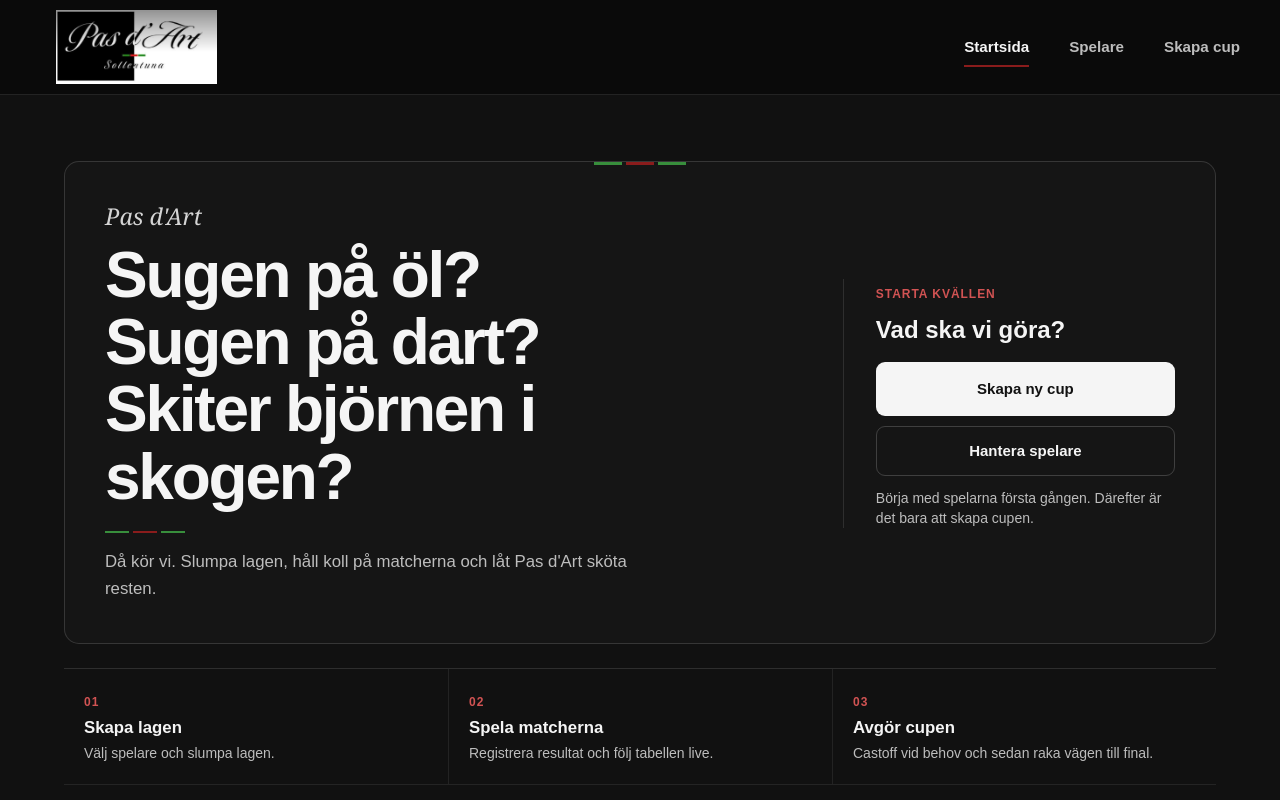
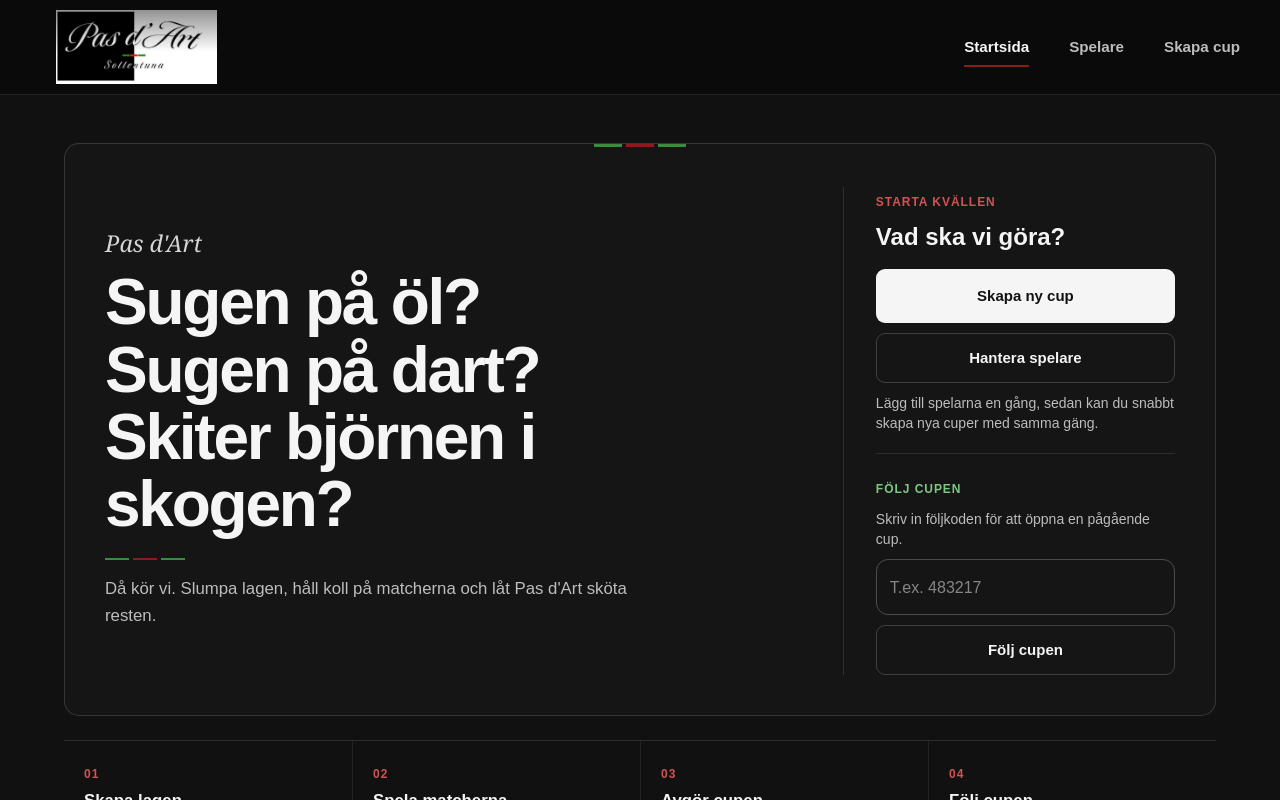
Before and after one commit to HanssonLucas/Pasdart, a Next.js app: page / in a window 1280 px wide. Shown: the top 800 px of the page. Built offline with nearby package versions, Linux system fonts and the light colour scheme; what @mui/material-nextjs would draw is missing.

Commit message:
Add follow tournament flow to homepage

```diff
--- a/src/app/api/tournaments/route.ts
+++ b/src/app/api/tournaments/route.ts
@@ -40,7 +40,9 @@ export async function POST(request: Request) {
 
   const publicId = crypto.randomUUID();
   const adminToken = crypto.randomUUID();
-  const viewerCode = crypto.randomUUID().slice(0, 6).toUpperCase();
+  const viewerCode = String(
+    crypto.getRandomValues(new Uint32Array(1))[0] % 1_000_000,
+  ).padStart(6, "0");
 
   const [newTournament] = await db
     .insert(tournaments)
--- a/src/app/page.tsx
+++ b/src/app/page.tsx
@@ -1,4 +1,7 @@
 "use client";
+
+import { useState } from "react";
+import { useRouter } from "next/navigation";
 
 import {
   Box,
@@ -6,17 +9,69 @@ import {
   Container,
   Paper,
   Stack,
+  TextField,
   Typography,
 } from "@mui/material";
 
+import PasdartInlineError from "@/components/PasdartInlineError";
+
 export default function Home() {
+  const router = useRouter();
+
+  const [viewerCode, setViewerCode] = useState("");
+  const [viewerError, setViewerError] = useState("");
+  const [joiningViewer, setJoiningViewer] = useState(false);
+
+  async function handleFollowTournament() {
+    const normalizedCode = viewerCode.trim().toUpperCase();
+
+    if (!normalizedCode) {
+      setViewerError("Ange en följkod.");
+      return;
+    }
+
+    setViewerError("");
+    setJoiningViewer(true);
+
+    try {
+      const response = await fetch("/api/tournaments/viewer", {
+        method: "POST",
+        headers: {
+          "Content-Type": "application/json",
+        },
+        body: JSON.stringify({
+          viewerCode: normalizedCode,
+        }),
+      });
+
+      const result = (await response.json()) as {
+        publicId?: string;
+        error?: string;
+      };
+
+      if (!response.ok || !result.publicId) {
+        setViewerError(result.error ?? "Kunde inte hitta cupen.");
+        return;
+      }
+
+      router.push(`/tournaments/${result.publicId}/schedule`);
+    } catch {
+      setViewerError("Kunde inte hitta cupen.");
+    } finally {
+      setJoiningViewer(false);
+    }
+  }
+
   return (
     <Container maxWidth="lg">
       <Box
         sx={{
           minHeight: "100vh",
+
           display: "flex",
+
           alignItems: "center",
+
           py: { xs: 4, md: 6 },
         }}
       >
@@ -25,38 +80,53 @@ export default function Home() {
             elevation={0}
             sx={{
               overflow: "hidden",
+
               border: "1px solid rgba(255,255,255,0.14)",
+
               borderRadius: 1.25,
+
               backgroundColor: "rgba(255,255,255,0.018)",
             }}
           >
             <Box
               sx={{
                 height: 3,
+
                 display: "flex",
+
                 justifyContent: "center",
+
                 alignItems: "center",
+
                 gap: 0.5,
               }}
             >
               <Box
                 sx={{
                   width: 28,
+
                   height: 3,
+
                   backgroundColor: "success.dark",
                 }}
               />
+
               <Box
                 sx={{
                   width: 28,
+
                   height: 3,
+
                   backgroundColor: "error.dark",
                 }}
               />
+
               <Box
                 sx={{
                   width: 28,
+
                   height: 3,
+
                   backgroundColor: "success.dark",
                 }}
               />
@@ -70,11 +140,15 @@ export default function Home() {
               <Box
                 sx={{
                   display: "grid",
+
                   gridTemplateColumns: {
                     xs: "1fr",
+
                     md: "minmax(0, 1.35fr) minmax(280px, 0.65fr)",
                   },
+
                   gap: { xs: 4, md: 6 },
+
                   alignItems: "center",
                 }}
               >
@@ -82,9 +156,13 @@ export default function Home() {
                   <Typography
                     sx={{
                       fontFamily: 'Georgia, "Times New Roman", serif',
+
                       fontStyle: "italic",
+
                       fontSize: { xs: "1.25rem", sm: "1.45rem" },
+
                       color: "rgba(255,255,255,0.82)",
+
                       lineHeight: 1,
                     }}
                   >
@@ -95,13 +173,19 @@ export default function Home() {
                     component="h1"
                     sx={{
                       mt: 1.75,
+
                       fontWeight: 800,
+
                       letterSpacing: "-0.035em",
+
                       fontSize: {
                         xs: "2.5rem",
+
                         sm: "3.4rem",
+
                         md: "4rem",
                       },
+
                       lineHeight: 1.05,
                     }}
                   >
@@ -115,29 +199,40 @@ export default function Home() {
                   <Box
                     sx={{
                       display: "flex",
+
                       alignItems: "center",
+
                       gap: 0.5,
+
                       mt: 2.5,
                     }}
                   >
                     <Box
                       sx={{
                         width: 24,
+
                         height: 2,
+
                         backgroundColor: "success.dark",
                       }}
                     />
+
                     <Box
                       sx={{
                         width: 24,
+
                         height: 2,
+
                         backgroundColor: "error.dark",
                       }}
                     />
+
                     <Box
                       sx={{
                         width: 24,
+
                         height: 2,
+
                         backgroundColor: "success.dark",
                       }}
                     />
@@ -146,9 +241,13 @@ export default function Home() {
                   <Typography
                     sx={{
                       color: "text.secondary",
+
                       mt: 2,
+
                       maxWidth: 560,
+
                       fontSize: { xs: "1rem", sm: "1.05rem" },
+
                       lineHeight: 1.6,
                     }}
                   >
@@ -160,8 +259,10 @@ export default function Home() {
                 <Box
                   sx={{
                     pl: { md: 4 },
+
                     borderLeft: {
                       xs: "none",
+
                       md: "1px solid rgba(255,255,255,0.11)",
                     },
                   }}
@@ -170,7 +271,9 @@ export default function Home() {
                     variant="overline"
                     sx={{
                       color: "error.light",
+
                       fontWeight: 800,
+
                       letterSpacing: "0.08em",
                     }}
                   >
@@ -181,7 +284,9 @@ export default function Home() {
                     variant="h5"
                     sx={{
                       mt: 0.3,
+
                       mb: 2,
+
                       fontWeight: 800,
                     }}
                   >
@@ -196,8 +301,11 @@ export default function Home() {
                       fullWidth
                       sx={{
                         minHeight: 54,
+
                         borderRadius: 0.75,
+
                         boxShadow: "none",
+
                         fontWeight: 800,
                       }}
                     >
@@ -211,25 +319,106 @@ export default function Home() {
                       fullWidth
                       sx={{
                         minHeight: 50,
+
                         borderRadius: 0.75,
+
                         borderColor: "rgba(255,255,255,0.18)",
+
                         color: "text.primary",
                       }}
                     >
                       Hantera spelare
                     </Button>
+                    <Typography
+                      variant="body2"
+                      sx={{
+                        color: "text.secondary",
+
+                        mt: 1.5,
+                      }}
+                    >
+                      Lägg till spelarna en gång, sedan kan du snabbt skapa nya
+                      cuper med samma gäng.
+                    </Typography>
                   </Stack>
+
+                  <Box
+                    sx={{
+                      my: 2.5,
+                      borderTop: "1px solid rgba(255,255,255,0.10)",
+                    }}
+                  />
+
+                  <Typography
+                    variant="overline"
+                    sx={{
+                      color: "success.light",
+                      fontWeight: 800,
+                      letterSpacing: "0.08em",
+                    }}
+                  >
+                    FÖLJ CUPEN
+                  </Typography>
 
                   <Typography
                     variant="body2"
                     sx={{
                       color: "text.secondary",
-                      mt: 1.5,
+                      mt: 0.35,
+                      mb: 1.25,
                     }}
                   >
-                    Börja med spelarna första gången. Därefter är det bara att
-                    skapa cupen.
+                    Skriv in följkoden för att öppna en pågående cup.
                   </Typography>
+
+                  <Stack spacing={1.25}>
+                    <TextField
+                      value={viewerCode}
+                      onChange={(event) => {
+                        setViewerCode(event.target.value.toUpperCase());
+
+                        if (viewerError) {
+                          setViewerError("");
+                        }
+                      }}
+                      onKeyDown={(event) => {
+                        if (event.key === "Enter") {
+                          void handleFollowTournament();
+                        }
+                      }}
+                      placeholder="T.ex. 483217"
+                      slotProps={{
+                        htmlInput: {
+                          maxLength: 6,
+                          inputMode: "numeric",
+                          pattern: "[0-9]*",
+                          "aria-label": "Följkod",
+                        },
+                      }}
+                      fullWidth
+                    />
+
+                    {viewerError && (
+                      <PasdartInlineError message={viewerError} />
+                    )}
+
+                    <Button
+                      variant="outlined"
+                      size="large"
+                      fullWidth
+                      onClick={() => void handleFollowTournament()}
+                      disabled={joiningViewer}
+                      sx={{
+                        minHeight: 50,
+                        borderRadius: 0.75,
+                        borderColor: "rgba(255,255,255,0.18)",
+                        color: "text.primary",
+                        fontWeight: 800,
+                      }}
+                    >
+                      {joiningViewer ? "Öppnar cup..." : "Följ cupen"}
+                    </Button>
+                  </Stack>
                 </Box>
               </Box>
             </Box>
@@ -238,46 +427,73 @@ export default function Home() {
           <Box
             sx={{
               display: "grid",
+
               gridTemplateColumns: {
                 xs: "1fr",
-                sm: "repeat(3, 1fr)",
+                sm: "repeat(2, 1fr)",
+                lg: "repeat(4, 1fr)",
               },
+
               borderTop: "1px solid rgba(255,255,255,0.12)",
+
               borderBottom: "1px solid rgba(255,255,255,0.08)",
             }}
           >
             {[
               {
                 number: "01",
+
                 title: "Skapa lagen",
+
                 description: "Välj spelare och slumpa lagen.",
               },
+
               {
                 number: "02",
+
                 title: "Spela matcherna",
+
                 description: "Registrera resultat och följ tabellen live.",
               },
+
               {
                 number: "03",
+
                 title: "Avgör cupen",
+
                 description:
                   "Castoff vid behov och sedan raka vägen till final.",
+              },
+              {
+                number: "04",
+
+                title: "Följ cupen",
+
+                description:
+                  "Ange följkoden och följ matcher, tabell och slutspel live.",
               },
             ].map((step, index) => (
               <Box
                 key={step.number}
                 sx={{
                   py: 2.5,
+
                   px: { xs: 0.5, sm: 2.5 },
+
                   borderLeft: {
                     xs: "none",
                     sm:
+                      index % 2 === 0
+                        ? "none"
+                        : "1px solid rgba(255,255,255,0.08)",
+                    lg:
                       index === 0 ? "none" : "1px solid rgba(255,255,255,0.08)",
                   },
                   borderTop: {
                     xs:
                       index === 0 ? "none" : "1px solid rgba(255,255,255,0.08)",
-                    sm: "none",
+                    sm: index < 2 ? "none" : "1px solid rgba(255,255,255,0.08)",
+                    lg: "none",
                   },
                 }}
               >
@@ -285,7 +501,9 @@ export default function Home() {
                   variant="caption"
                   sx={{
                     color: "error.light",
+
                     fontWeight: 800,
+
                     letterSpacing: "0.08em",
                   }}
                 >
@@ -295,7 +513,9 @@ export default function Home() {
                 <Typography
                   sx={{
                     mt: 0.35,
+
                     fontWeight: 800,
+
                     fontSize: "1.05rem",
                   }}
                 >
@@ -306,7 +526,9 @@ export default function Home() {
                   variant="body2"
                   sx={{
                     color: "text.secondary",
+
                     mt: 0.35,
+
                     lineHeight: 1.5,
                   }}
                 >
@@ -320,7 +542,9 @@ export default function Home() {
             variant="caption"
             sx={{
               color: "text.secondary",
+
               textAlign: "center",
+
               letterSpacing: "0.06em",
             }}
           >
```
